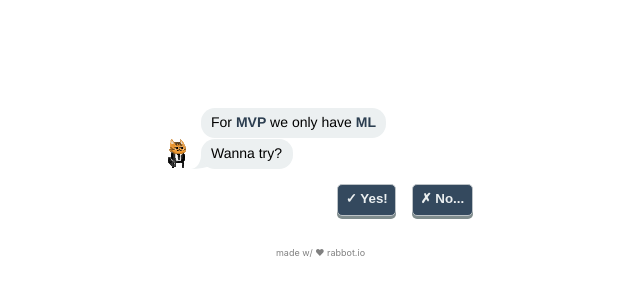
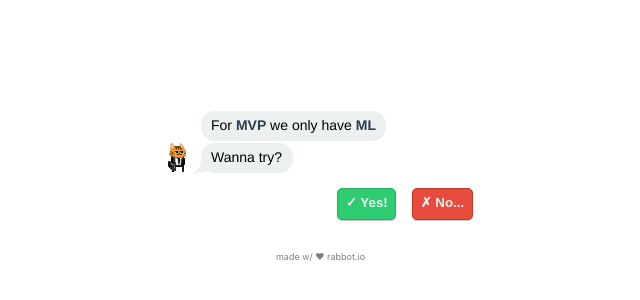
Before and after one commit to rabbotio/nl-cards, a React (Create React App) app in the folder web/: page / in a window 1280 px wide. Shown: the part 216-516 px from the top of the page, without its empty margins (242-882 px from the left). Built offline with nearby package versions, Linux system fonts and the light colour scheme.

Commit message:
Add color

```diff
--- a/web/src/components/QuickReplyButton.js
+++ b/web/src/components/QuickReplyButton.js
@@ -9,9 +9,27 @@ import { Buttonz } from '../ui/Buttonz'
 </Buttonz>
 */
 
+const isPositive = title => title.toLowerCase().indexOf('yes') > 0
+const isNegative = title => title.toLowerCase().indexOf('no') > 0
+
+const backgroudColor = title => {
+  if (isPositive(title)) return '#2ecc71'
+  if (isNegative(title)) return '#e74c3c'
+}
+
+const borderColor = title => {
+  if (isPositive(title)) return '#27ae60'
+  if (isNegative(title)) return '#c0392b'
+}
+
 function QuickReplyButton ({ title, onClick, disabled }) {
   return (
-    <Buttonz disabled={disabled} onClick={onClick}>
+    <Buttonz
+      disabled={disabled}
+      onClick={onClick}
+      borderColor={borderColor(title)}
+      backgroudColor={backgroudColor(title)}
+    >
       <span>{title}</span>
     </Buttonz>
   )
--- a/web/src/ui/Buttonz.js
+++ b/web/src/ui/Buttonz.js
@@ -10,19 +10,19 @@ export const Buttonz = styled.button`
   color: #ecf0f1;
   text-decoration: none;
   border-radius: 5px;
-  border: solid 1px #bdc3c7;
-  background: #34495e;
+  border: solid 1px ${props => props.borderColor || '#bdc3c7'};
+  background: ${props => props.backgroudColor || '#34495e'};
   text-align: center;
   margin: 8px;
   outline: none;
   height: 26px;
   padding-bottom: 2.2em;
   transition: all 0.1s;
-  box-shadow: 0px 3px 0px #7f8c8d;
+  box-shadow: 0px 1px 1px #bdc3c7;
   :active {
-    box-shadow: 0px 2px 0px #7f8c8d;
+    box-shadow: 0px -2px 0px;
     position: relative;
-    top: 4px;
+    top: 2px;
   }
   svg {
     display: inline-block;
--- a/web/src/ui/Formz.js
+++ b/web/src/ui/Formz.js
@@ -15,6 +15,7 @@ export const Formz = styled.form`
 
     :focus {
       outline: 0;
+      border-width: 1px;
     }
   }
   input[type='submit'] {
@@ -35,9 +36,9 @@ export const Formz = styled.form`
     transition: all 0.1s;
     box-shadow: 0px 3px 0px #7f8c8d;
     :active {
-      box-shadow: 0px 2px 0px #7f8c8d;
+      box-shadow: 0px -2px 0px;
       position: relative;
-      top: 4px;
+      top: 2px;
     }
     svg {
       display: inline-block;
--- a/web/src/ui/Msgz.js
+++ b/web/src/ui/Msgz.js
@@ -1,24 +1,30 @@
 import React from 'react'
 import ReactHtmlParser from 'react-html-parser'
 import RBChatInput from '../components/RBChatInput'
+import styled from 'styled-components'
 
 const buildMessage = msgs => msgs.map((msg, index) => <p key={index}>{ReactHtmlParser(msg)}</p>)
+const Holderz = styled.div`
+   {
+    padding-top: 0.5em;
+  }
+`
 
 export default ({ id, uid, msgs, img, replies, inputs, active }) => {
   return uid !== '0' ? (
-    <div>
+    <Holderz>
       <dd className='to'>
         <img alt='me' className='me' src={img} />
         {buildMessage(msgs)}
       </dd>
-    </div>
+    </Holderz>
   ) : (
-    <div>
+    <Holderz>
       <dd className='from'>
         <img alt='you' className='you' src={img} />
         {buildMessage(msgs)}
       </dd>
       <RBChatInput replies={replies} inputs={inputs} active={active} />
-    </div>
+    </Holderz>
   )
 }
```
